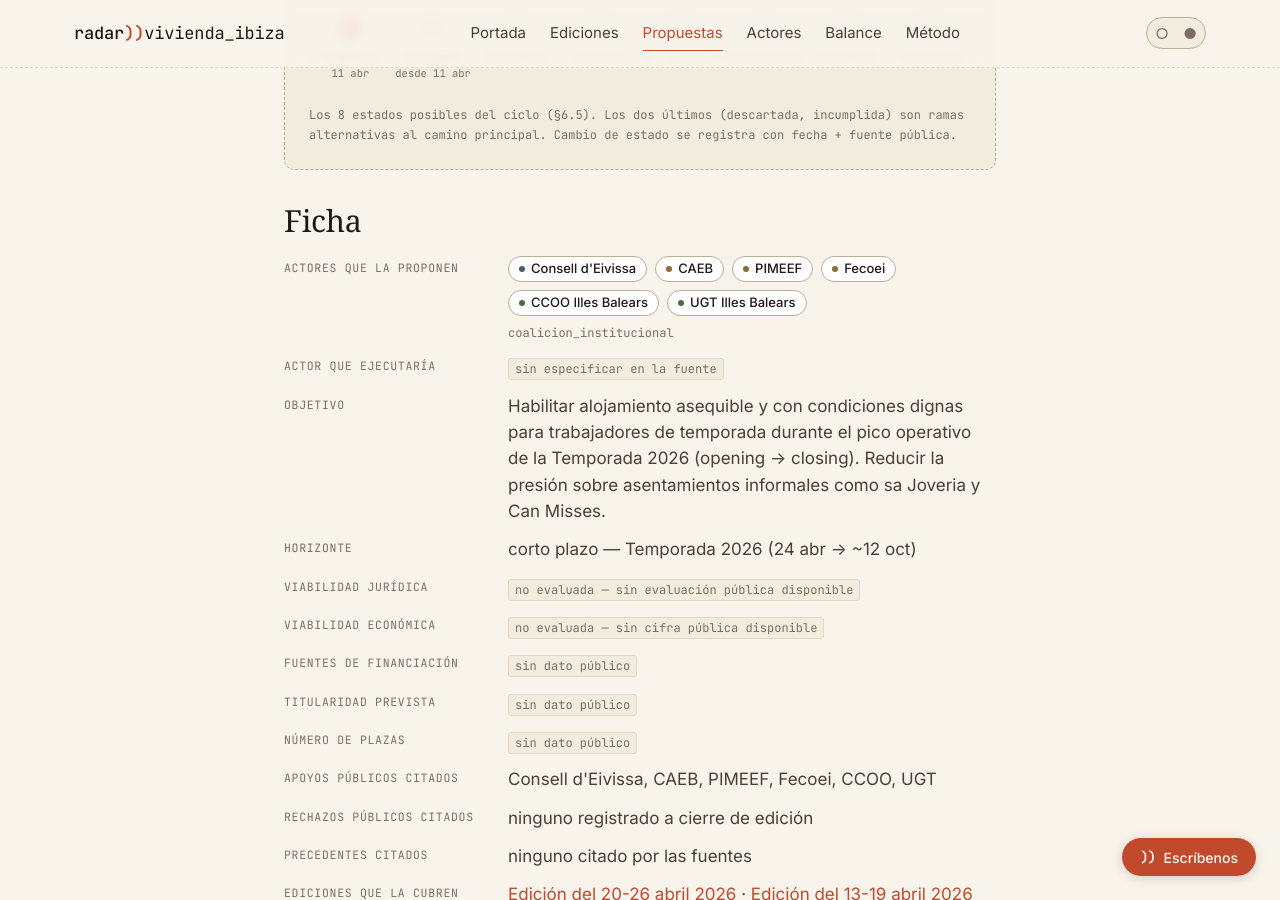
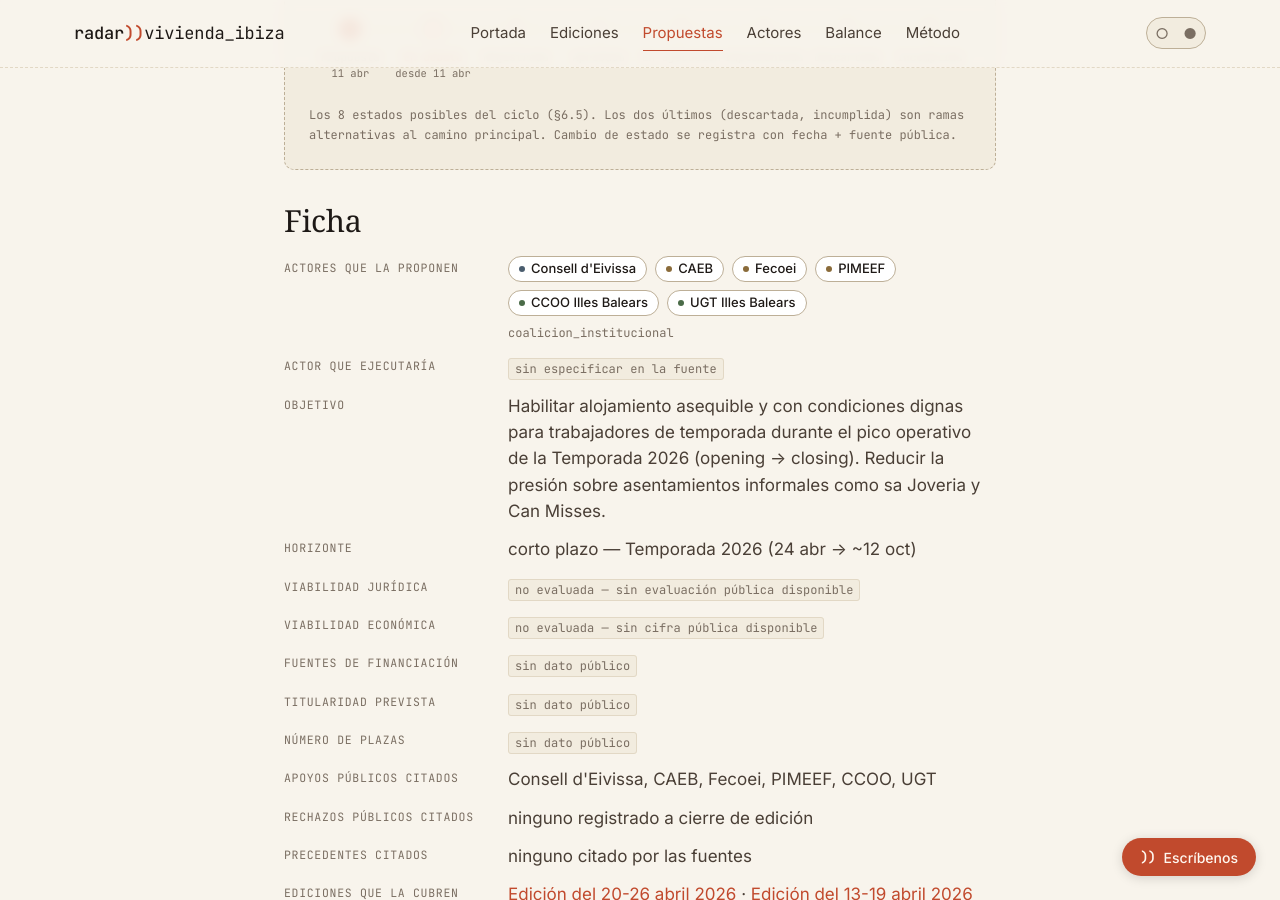
Before and after one commit to otundra/ibiza-housing-radar, a Jekyll site: the page docs/prototype/proposal.html, which Jekyll copies as it is, in a window 1280 px wide and 900 px high, scrolled down 647 px. Built offline with Jekyll 4.4.1, drawn with Linux system fonts in a browser that asks for light colours; some web fonts are replaced.

Commit message:
feat(prototype): orden de firmantes por taxonomía + alfabético tras D26
Aplicación de D26 a `docs/prototype/proposal.html`. Las 6 pildoras de la
coalición W17 (Consell + tres patronales + dos sindicatos) y la lista de
"apoyos públicos citados" pasan del orden heredado de la fuente original
(CAEB · PIMEEF · Fecoei) al orden por taxonomía pública + alfabético
dentro de cada tipo (CAEB · Fecoei · PIMEEF).

Resultado completo: Consell d'Eivissa · CAEB · Fecoei · PIMEEF ·
CCOO Illes Balears · UGT Illes Balears.

Verificado en pantalla con `mcp__Claude_Preview` (mobile 375px) tras copiar
el archivo a la raíz del repo (el preview server sirve desde la raíz, no
desde el worktree). Las 6 pildoras se reparten en 3 filas sin desbordar.

Co-Authored-By: Claude Opus 4.7 <noreply@anthropic.com>

```diff
--- a/docs/prototype/proposal.html
+++ b/docs/prototype/proposal.html
@@ -96,8 +96,8 @@
         <div style="display:flex;flex-wrap:wrap;gap:8px">
           <span class="actor-chip actor-chip--publico"><span class="actor-chip-dot"></span>Consell d'Eivissa</span>
           <span class="actor-chip actor-chip--patronal"><span class="actor-chip-dot"></span>CAEB</span>
+          <span class="actor-chip actor-chip--patronal"><span class="actor-chip-dot"></span>Fecoei</span>
           <span class="actor-chip actor-chip--patronal"><span class="actor-chip-dot"></span>PIMEEF</span>
-          <span class="actor-chip actor-chip--patronal"><span class="actor-chip-dot"></span>Fecoei</span>
           <span class="actor-chip actor-chip--sindicato"><span class="actor-chip-dot"></span>CCOO Illes Balears</span>
           <span class="actor-chip actor-chip--sindicato"><span class="actor-chip-dot"></span>UGT Illes Balears</span>
         </div>
@@ -129,7 +129,7 @@
       <dd><span class="no-dato">sin dato público</span></dd>
 
       <dt>Apoyos públicos citados</dt>
-      <dd>Consell d'Eivissa, CAEB, PIMEEF, Fecoei, CCOO, UGT</dd>
+      <dd>Consell d'Eivissa, CAEB, Fecoei, PIMEEF, CCOO, UGT</dd>
 
       <dt>Rechazos públicos citados</dt>
       <dd>ninguno registrado a cierre de edición</dd>
```
